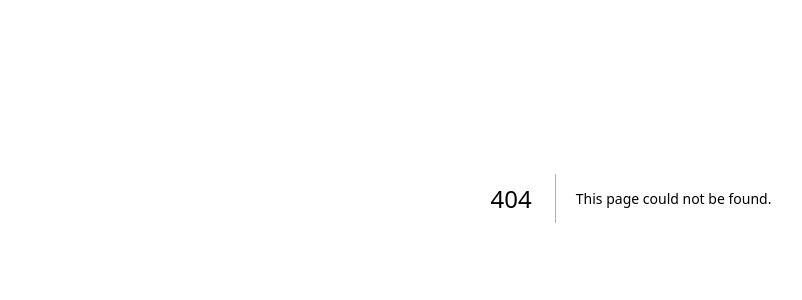
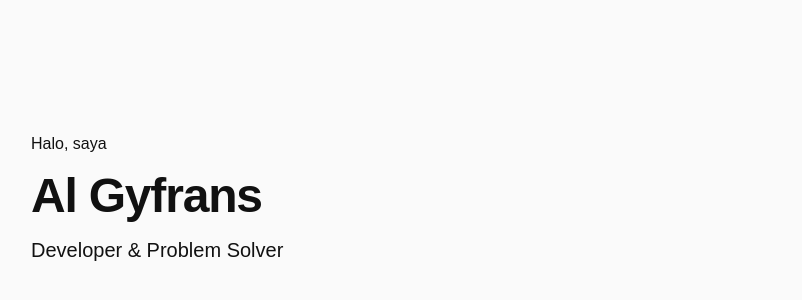
Before and after one commit to gyfrans/al-gyfrans-portfolio, a Next.js app: page /id in a window 1280 px wide. Before the commit this address had no page. Shown: the part 202-502 px from the top of the page, without its empty margins (9-811 px from the left). Built offline with nearby package versions, Linux system fonts and the light colour scheme.

Commit message:
feat: implement internationalization system

```diff
--- a/src/app/layout.tsx
+++ b/src/app/[locale]/layout.tsx
@@ -1,26 +1,23 @@
 import type { Metadata } from "next";
-import "./globals.css";
+import { ThemeProvider } from "@/components/providers/theme-provider";
 
-import { ThemeProvider } from "@/components/providers/theme-provider";
+import "../globals.css";
 
 export const metadata: Metadata = {
   title:
     "Al Gyfrans — Developer & Problem Solver",
 
   description:
-    "Portfolio of Al Gyfrans, a developer focused on building digital products and solving problems through technology.",
+    "Personal portfolio of Al Gyfrans.",
 };
 
-export default function RootLayout({
+export default function LocaleLayout({
   children,
 }: Readonly<{
   children: React.ReactNode;
 }>) {
   return (
-    <html
-      lang="en"
-      suppressHydrationWarning
-    >
+    <html lang="en" suppressHydrationWarning>
       <body>
         <ThemeProvider>
           {children}
--- a/src/app/page.tsx
+++ b/src/app/[locale]/page.tsx
@@ -1,15 +1,30 @@
 import Container from "@/components/common/container";
-import ThemeToggle from "@/components/common/theme-toggle";
 
-export default function Home() {
+interface PageProps {
+  params: Promise<{
+    locale: string;
+  }>;
+}
+
+export default async function Home({
+  params,
+}: PageProps) {
+
+  const {
+    locale,
+  } = await params;
+
   return (
     <main className="min-h-screen">
       <Container>
-        <section className="flex min-h-screen items-center justify-between">
+        <section className="flex min-h-screen items-center">
 
           <div>
+
             <p className="text-muted">
-              Hello, I'm
+              {locale === "id"
+                ? "Halo, saya"
+                : "Hello, I'm"}
             </p>
 
             <h1 className="mt-4 text-5xl font-semibold tracking-tight">
@@ -19,9 +34,8 @@ export default function Home() {
             <p className="mt-4 text-xl text-muted">
               Developer & Problem Solver
             </p>
+
           </div>
-
-          <ThemeToggle />
 
         </section>
       </Container>
--- /dev/null
+++ b/src/lib/i18n.ts
@@ -0,0 +1,15 @@
+export const locales = [
+  "id",
+  "en",
+] as const;
+
+export type Locale =
+  (typeof locales)[number];
+
+export function isValidLocale(
+  locale: string
+): locale is Locale {
+  return locales.includes(
+    locale as Locale
+  );
+}
--- a/src/messages/en.json
+++ b/src/messages/en.json
@@ -1,5 +1,7 @@
 {
   "hero": {
-    "title": "Developer & Problem Solver"
+    "greeting": "Hello, I'm",
+    "name": "Al Gyfrans",
+    "role": "Developer & Problem Solver"
   }
 }
--- a/src/messages/id.json
+++ b/src/messages/id.json
@@ -1,5 +1,7 @@
 {
   "hero": {
-    "title": "Developer & Problem Solver"
+    "greeting": "Halo, saya",
+    "name": "Al Gyfrans",
+    "role": "Developer & Problem Solver"
   }
 }
```
